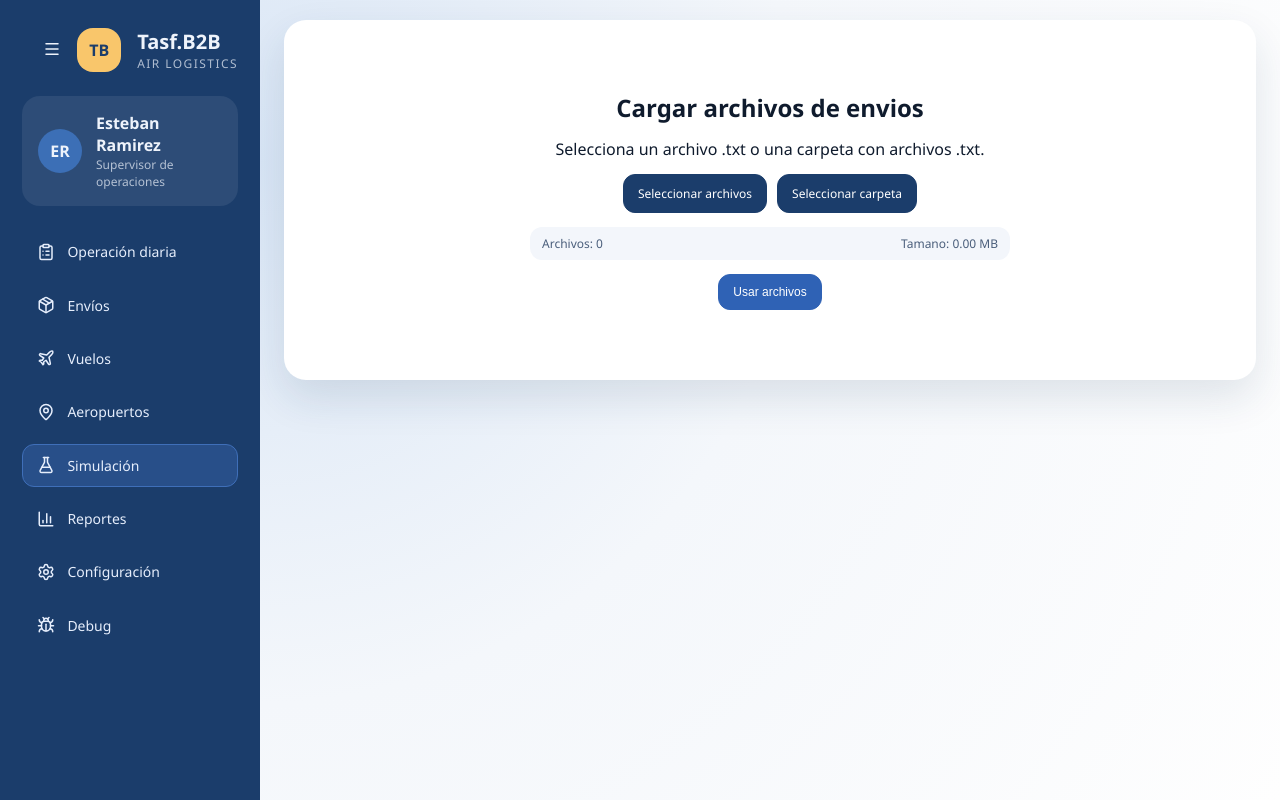
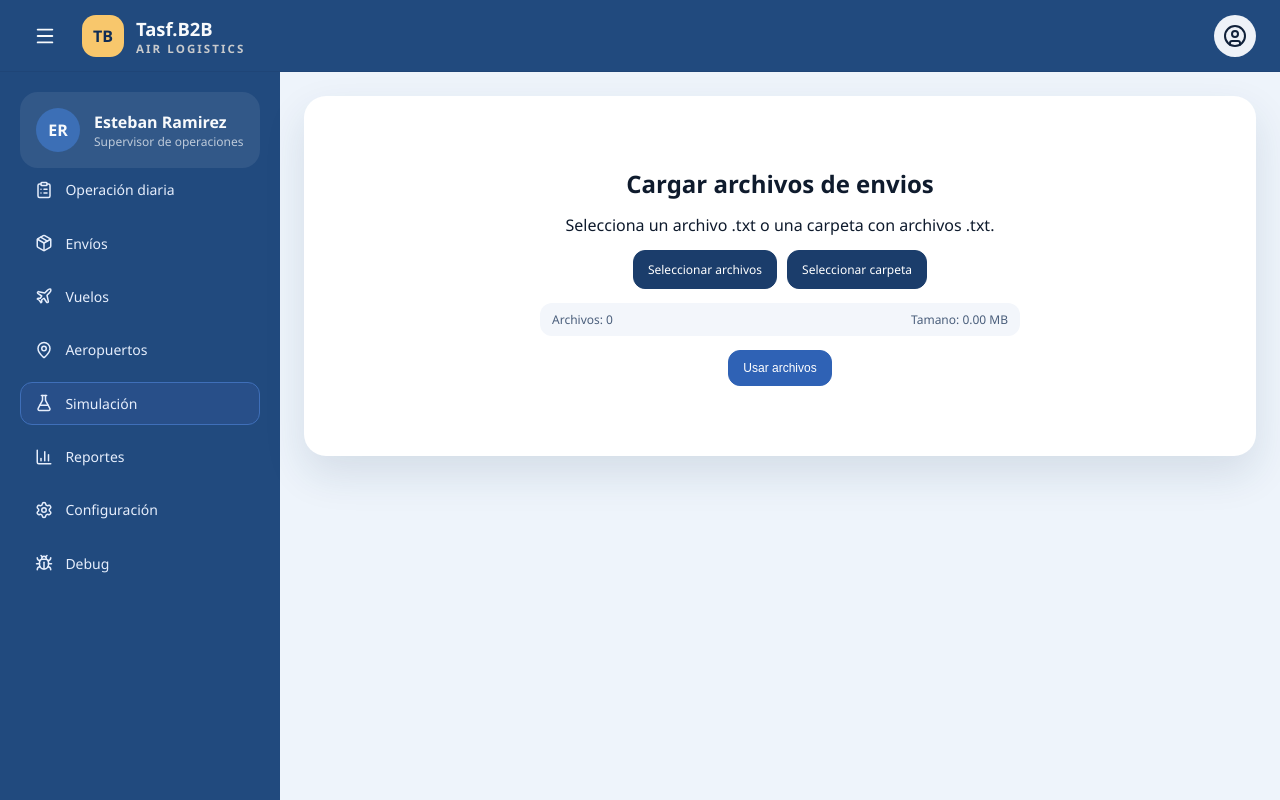
Before and after one commit to rey1hlp/DP1_TASF.B2B, a React (Vite) app in the folder frontend_tasf_b2b/: page /simulacion in a window 1280 px wide. Built offline with nearby package versions, Linux system fonts and the light colour scheme; no server answers.

Commit message:
colapsable sidebar, added topbar

```diff
--- /dev/null
+++ b/frontend_tasf_b2b/src/components/layout/AppSidebar.tsx
@@ -0,0 +1,38 @@
+import {
+    ClipboardList,
+    Package,
+    Plane,
+    MapPin,
+    FlaskConical,
+    BarChart3,
+    Settings,
+    Bug,
+  } from 'lucide-react'
+
+  import SidebarNavItem from './SidebarNavItem'
+
+  export default function AppSidebar() {
+    return (
+      <aside className="app-sidebar">
+        <div className="profile">
+          <div className="avatar">ER</div>
+
+          <div>
+            <div className="profile-name">Esteban Ramirez</div>
+            <div className="profile-role">Supervisor de operaciones</div>
+          </div>
+        </div>
+
+        <nav className="nav">
+          <SidebarNavItem to="/operacion-diaria" label="Operación diaria" icon={ClipboardList} />
+          <SidebarNavItem to="/envios" label="Envíos" icon={Package} />
+          <SidebarNavItem to="/vuelos" label="Vuelos" icon={Plane} />
+          <SidebarNavItem to="/aeropuertos" label="Aeropuertos" icon={MapPin} />
+          <SidebarNavItem to="/simulacion" label="Simulación" icon={FlaskConical} />
+          <SidebarNavItem to="/reportes" label="Reportes" icon={BarChart3} />
+          <SidebarNavItem to="/configuracion" label="Configuración" icon={Settings} />
+          <SidebarNavItem to="/debug" label="Debug" icon={Bug} />
+        </nav>
+      </aside>
+    )
+  }
--- /dev/null
+++ b/frontend_tasf_b2b/src/components/layout/AppTopbar.tsx
@@ -0,0 +1,47 @@
+import { Menu, Search, UserCircle } from 'lucide-react'
+
+type AppTopbarProps = {
+  sidebarOpen: boolean
+  onToggleSidebar: () => void
+}
+
+export default function AppTopbar({
+  onToggleSidebar,
+}: AppTopbarProps) {
+  return (
+    <header className="app-topbar">
+      <div className="topbar-left">
+        <button
+          type="button"
+          className="topbar-icon-button"
+          onClick={onToggleSidebar}
+          aria-label="Alternar navegación"
+        >
+          <Menu size={22} />
+        </button>
+
+        <div className="topbar-brand">
+          <div className="topbar-logo">TB</div>
+
+          <div className="topbar-brand-text">
+            <div className="topbar-brand-title">Tasf.B2B</div>
+            <div className="topbar-brand-subtitle">AIR LOGISTICS</div>
+          </div>
+        </div>
+      </div>
+
+      <div className="topbar-main">
+      </div>
+
+      <div className="topbar-actions">
+        <button
+          type="button"
+          className="topbar-user-button"
+          aria-label="Perfil"
+        >
+          <UserCircle size={24} />
+        </button>
+      </div>
+    </header>
+  );
+}
--- a/frontend_tasf_b2b/src/index.css
+++ b/frontend_tasf_b2b/src/index.css
@@ -37,9 +37,6 @@ body {
   overflow-y: auto lets the sidebar itself
   scroll if its content is taller than the viewport.
 */
-.app.sidebar-hidden {
-  grid-template-columns: 1fr;
-}
 
 .sidebar {
   background: #1b3d6b;
@@ -62,33 +59,126 @@ body {
   gap: 16px;
 }
 
-.sidebar-toggle {
-  margin-left: auto;
+.app-shell {
+  min-height: 100vh;
+  background: #eef4fb;
+}
+
+.app-topbar {
+  height: 72px;
+  display: grid;
+  grid-template-columns: 280px minmax(280px, 1fr) 180px;
+  align-items: center;
+  gap: 1rem;
+
+  padding: 0 1.5rem;
+  background: #214a7e;
+  color: #f8fafc;
+  border-bottom: 1px solid rgba(15, 23, 42, 0.08);
+  position: sticky;
+  top: 0;
+  z-index: 1000;
+}
+
+.topbar-left {
+  display: flex;
+  align-items: center;
+  gap: 1rem;
+}
+
+.topbar-icon-button {
+  width: 42px;
+  height: 42px;
   border: none;
+  border-radius: 999px;
+  display: grid;
+  place-items: center;
   background: transparent;
-  color: inherit;
+  color: #f8fafc;
   cursor: pointer;
 }
 
-.sidebar-floating-toggle {
-  position: fixed;
-  top: 1rem;
-  left: 1rem;
-  z-index: 1000;
+.topbar-icon-button:hover {
+  background: rgba(15, 23, 42, 0.08);
+}
 
+.topbar-brand {
+  display: flex;
+  align-items: center;
+  gap: 0.75rem;
+}
+
+.topbar-logo {
   width: 42px;
   height: 42px;
-
+  border-radius: 14px;
   display: grid;
   place-items: center;
+  background: #f8c76c;
+  color: #0f2d56;
+  font-weight: 800;
+}
 
+.topbar-brand-title {
+  font-weight: 800;
+  font-size: 1.15rem;
+
+  color: #f8fafc;
+}
+
+.topbar-brand-subtitle {
+  font-size: 0.72rem;
+  font-weight: 700;
+  letter-spacing: 0.18em;
+  color: #c8cacc;
+}
+
+.topbar-main {
+  display: flex;
+  justify-self: center;
+  width: min(680px, 100%);
+  height: 44px;
+}
+
+.topbar-actions {
+  display: flex;
+  align-items: center;
+  justify-content: flex-end;
+  gap: 0.5rem;
+}
+
+.topbar-user-button {
+  width: 42px;
+  height: 42px;
   border: none;
   border-radius: 999px;
-  background: #111827;
-  color: white;
+  display: grid;
+  place-items: center;
+  background: #eef2f8;
+  color: #10213a;
   cursor: pointer;
+}
 
-  box-shadow: 0 8px 24px rgba(0, 0, 0, 0.18);
+.app-body {
+  display: grid;
+  grid-template-columns: 280px 1fr;
+  min-height: calc(100vh - 72px);
+}
+
+.sidebar-closed .app-body {
+  grid-template-columns: 1fr;
+}
+
+.app-sidebar {
+  background: #214a7e;
+  color: #f8fafc;
+  padding: 1.25rem;
+  overflow-y: auto;
+}
+
+.app-main {
+  min-width: 0;
+  padding: 1.5rem;
 }
 
 .logo {
--- a/frontend_tasf_b2b/src/layouts/AppLayout.tsx
+++ b/frontend_tasf_b2b/src/layouts/AppLayout.tsx
@@ -1,95 +1,25 @@
 import { useState } from 'react'
 import { Outlet } from 'react-router'
-import {
-  ClipboardList,
-  Package,
-  Plane,
-  MapPin,
-  FlaskConical,
-  BarChart3,
-  Settings,
-  Bug,
-  Menu,
-} from 'lucide-react'
-
-import SidebarNavItem from '../components/ui/SidebarNavItem'
+import AppTopbar from '../components/layout/AppTopbar'
+import AppSidebar from '../components/layout/AppSidebar'
 
 export default function AppLayout() {
   const [sidebarOpen, setSidebarOpen] = useState(true)
 
   return (
-    <div className={`app ${sidebarOpen ? "" : "sidebar-hidden"}`}>
-      {sidebarOpen && (
-        <header className="sidebar">
-          <div className="brand">
-            <button
-              type="button"
-              className="sidebar-toggle"
-              onClick={() => setSidebarOpen(false)}
-              aria-label="Ocultar navegación"
-            >
-              <Menu size={18} />
-            </button>
-            <div className="logo">TB</div>
+    <div className={`app-shell ${sidebarOpen ? 'sidebar-open' : 'sidebar-closed'}`}>
+      <AppTopbar
+        sidebarOpen={sidebarOpen}
+        onToggleSidebar={() => setSidebarOpen((current) => !current)}
+      />
 
-            <div>
-              <div className="brand-title">Tasf.B2B</div>
-              <div className="brand-subtitle">Air Logistics</div>
-            </div>
-          </div>
+      <div className="app-body">
+        {sidebarOpen && <AppSidebar />}
 
-          <div className="profile">
-            <div className="avatar">ER</div>
-
-            <div>
-              <div className="profile-name">Esteban Ramirez</div>
-              <div className="profile-role">Supervisor de operaciones</div>
-            </div>
-          </div>
-
-          <nav className="nav">
-            <SidebarNavItem
-              to="/operacion-diaria"
-              label="Operación diaria"
-              icon={ClipboardList}
-            />
-            <SidebarNavItem to="/envios" label="Envíos" icon={Package} />
-            <SidebarNavItem to="/vuelos" label="Vuelos" icon={Plane} />
-            <SidebarNavItem
-              to="/aeropuertos"
-              label="Aeropuertos"
-              icon={MapPin}
-            />
-            <SidebarNavItem
-              to="/simulacion"
-              label="Simulación"
-              icon={FlaskConical}
-            />
-            <SidebarNavItem to="/reportes" label="Reportes" icon={BarChart3} />
-            <SidebarNavItem
-              to="/configuracion"
-              label="Configuración"
-              icon={Settings}
-            />
-            <SidebarNavItem to="/debug" label="Debug" icon={Bug} />
-          </nav>
-        </header>
-      )}
-
-      {!sidebarOpen && (
-        <button
-          type="button"
-          className="sidebar-floating-toggle"
-          onClick={() => setSidebarOpen(true)}
-          aria-label="Mostrar navegación"
-        >
-          <Menu size={20} />
-        </button>
-      )}
-
-      <main className="main">
-        <Outlet />
-      </main>
+        <main className="app-main">
+          <Outlet />
+        </main>
+      </div>
     </div>
-  );
+  )
 }
```
Also changed, not shown: frontend_tasf_b2b/src/components/layout/SidebarNavItem.tsx (renamed from frontend_tasf_b2b/src/components/ui/SidebarNavItem.tsx).
